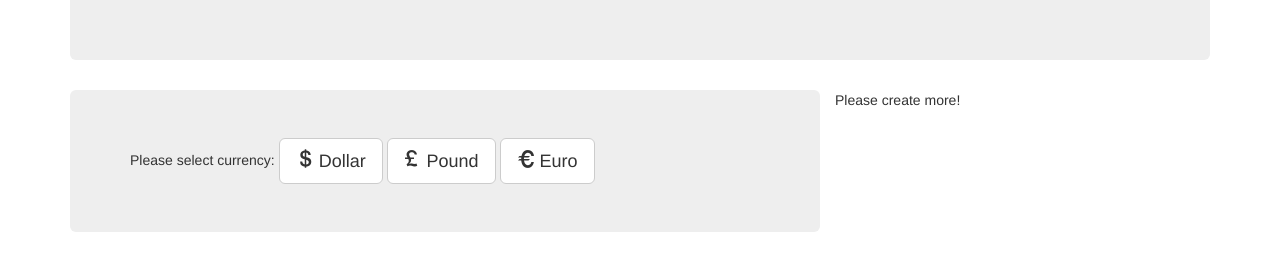
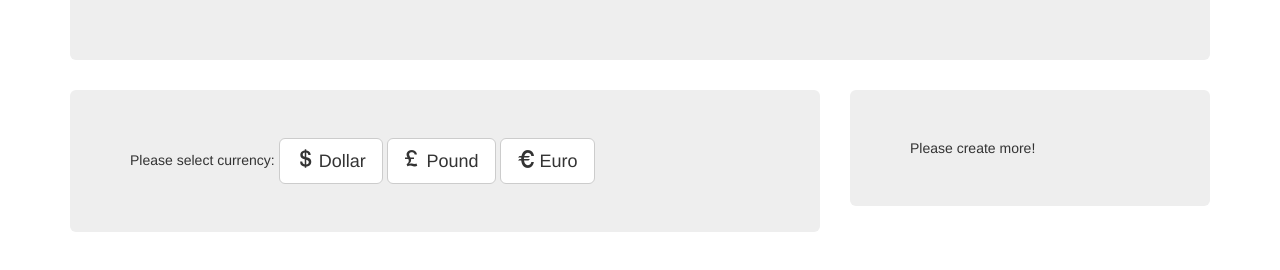
Before and after one commit to AlanGrid/rskysite, a plain HTML site: page index.html in a window 1280 px wide. Shown: the part 250-520 px from the top of the page. Drawn offline with Linux system fonts and the light colour scheme.

Commit message:
qutation marks

```diff
--- a/index.html
+++ b/index.html
@@ -44,7 +44,7 @@
                         </button>
                     </div><!--end of jumbotron-->
                 </div><!--end of col-1-->
-            <div class="col-md-4>
+            <div class="col-md-4">
                 <div class="jumbotron">
                         Please create more!
                     </div><!--end of jumbotron-->
@@ -55,5 +55,6 @@
     	Place at the end of the document for faster load times-->
     	<script src="Scripts/bootstrap.min.js"></script>
     	<script src="Scripts/jquery-1.9.1.min.js"></script>
+	    </div>
     </body>
     </html>
```
